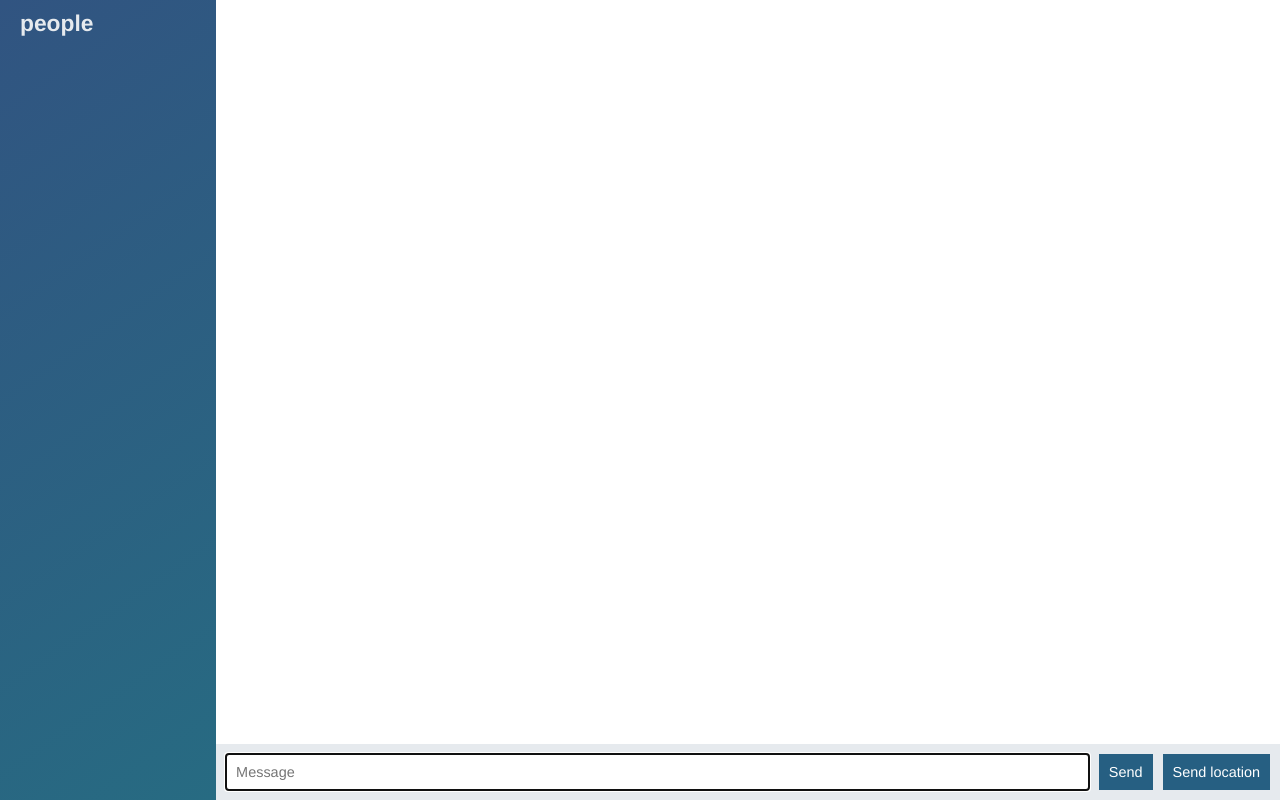
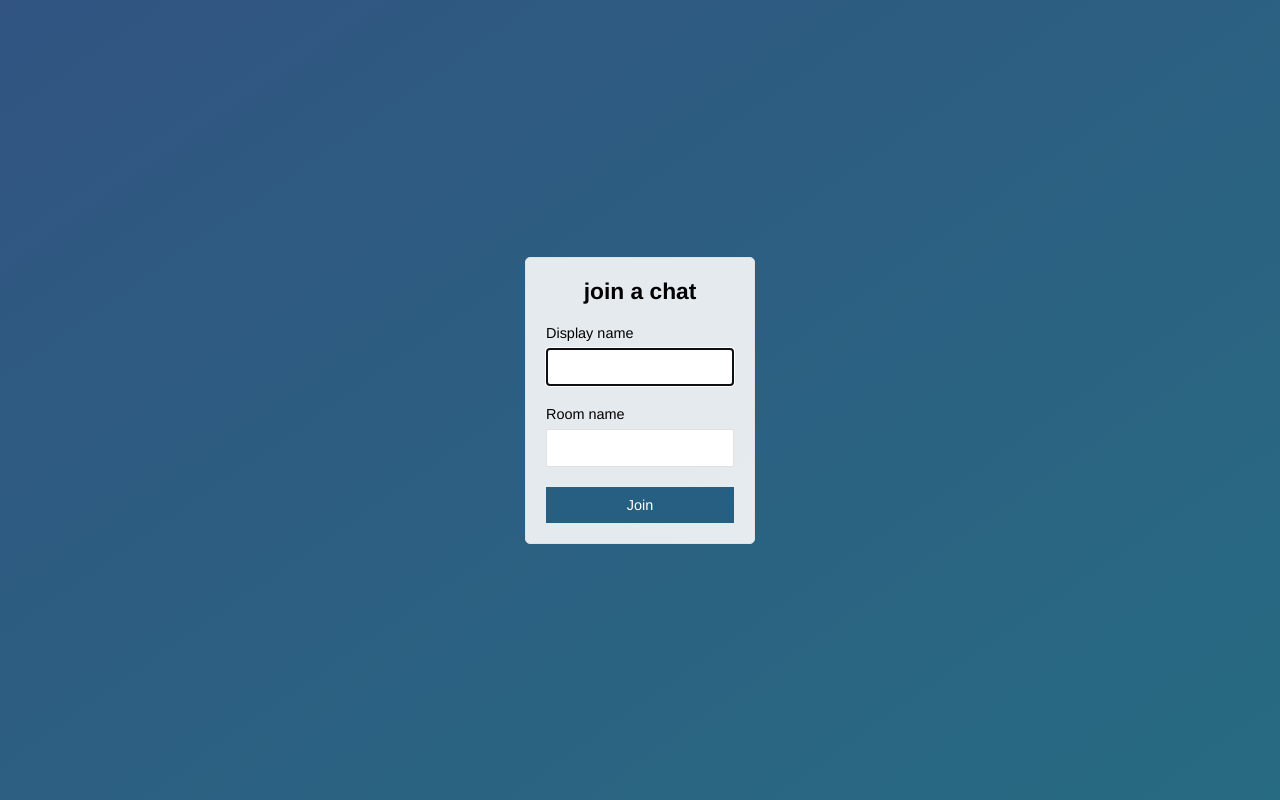
Before and after one commit to 19Mayank/node-chat-app, a website: page public/index.html in a window 1280 px wide. Drawn offline with nearby package versions, Linux system fonts and the light colour scheme; no server answers.

Commit message:
Add Join page that submits to chat.html

```diff
--- a/public/index.html
+++ b/public/index.html
@@ -1,60 +1,32 @@
 <!DOCTYPE html>
+<html>
 
-<html>
-  <head>
-    <meta charset="utf-8">
-    <link rel='stylesheet' href="/css/styles.css">
-  </head>
+<head>
+  <meta chatset="utf-8">
+  <title>Join | Chat App</title>
+  <meta name="viewport" content="width=device-width", initial-scale=1, user-scalable=no>
+  <link rel="stylesheet" href="/css/styles.css">
+</head>
 
-  <body class="chat">
+<body class="centered-form">
+  <div class="centered-form__form">
+    <form action="/chat.html">
+      <div class="form-field">
+          <h3> join a chat<h3>
+      </div>
+      <div class="form-field">
+        <label>Display name</label>
+        <input type="text" name="name" autofocus/>
+      </div>
+      <div class="form-field">
+        <label>Room name</label>
+        <input type="text" name="room"/>
+      </div>
+      <div class="form-field">
+        <button>Join </Button>
+      </div>
+   </form>
+  </div>
+</body>
 
-    <div class="chat__sidebar">
-      <h3>people</hl3>
-      <div id="users"></div>
-    </div>
-
-    <div class="chat__main">
-
-      <ol id="messages" class="chat__messages"></ol>
-
-      <div class="chat__footer">
-        <form id="message-form">
-          <input name="message" type="text" placeholder="Message" autofocus autocomplete="off"/>
-          <button> Send </button>
-        </form>
-      <button id="send-location"> Send location</button>
-
-      </div>
-    </div>
-
-    <script id="message-template" type="text/template">
-        <li class="message">
-          <div class=message__title>
-              <h4>{{from}}</h4>
-              <span>{{createdAt}}</span>
-          </div>
-          <div class="message__body">
-              <p>{{text}}</p>
-          </div>
-        </li>
-    </script>
-
-    <script id="location-message-template" type="text/template">
-        <li class="message">
-          <div class=message__title>
-              <h4>{{from}}</h4>
-              <span>{{createdAt}}</span>
-          </div>
-          <div class="message__body">
-            <a href="{{url}}" target="_blank">My current location</a>
-          </div>
-        </li>
-    </script>
-
-    <script src="/socket.io/socket.io.js"></script>
-    <script src="/js/libs/jquery-3.3.1.min.js"></script>
-    <script src="/js/libs/mustache.js"></script>
-    <script src="/js/libs/moment.js"></script>
-    <script src="/js/index.js"></script>
-   </body>
 </html>
```
Also changed, not shown: public/chat.html (added, +62 -0 lines), public/js/chat.js (renamed from public/js/index.js).
